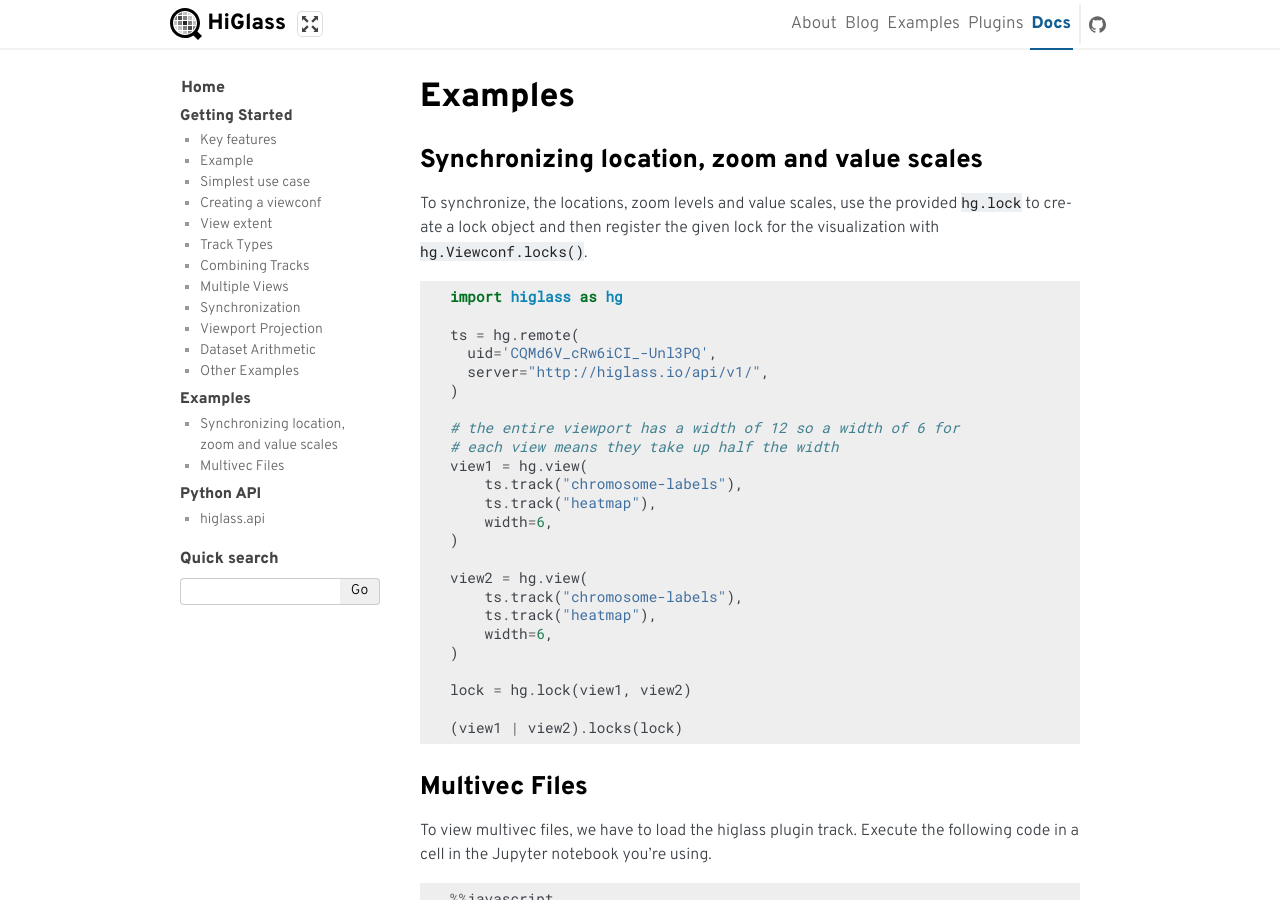
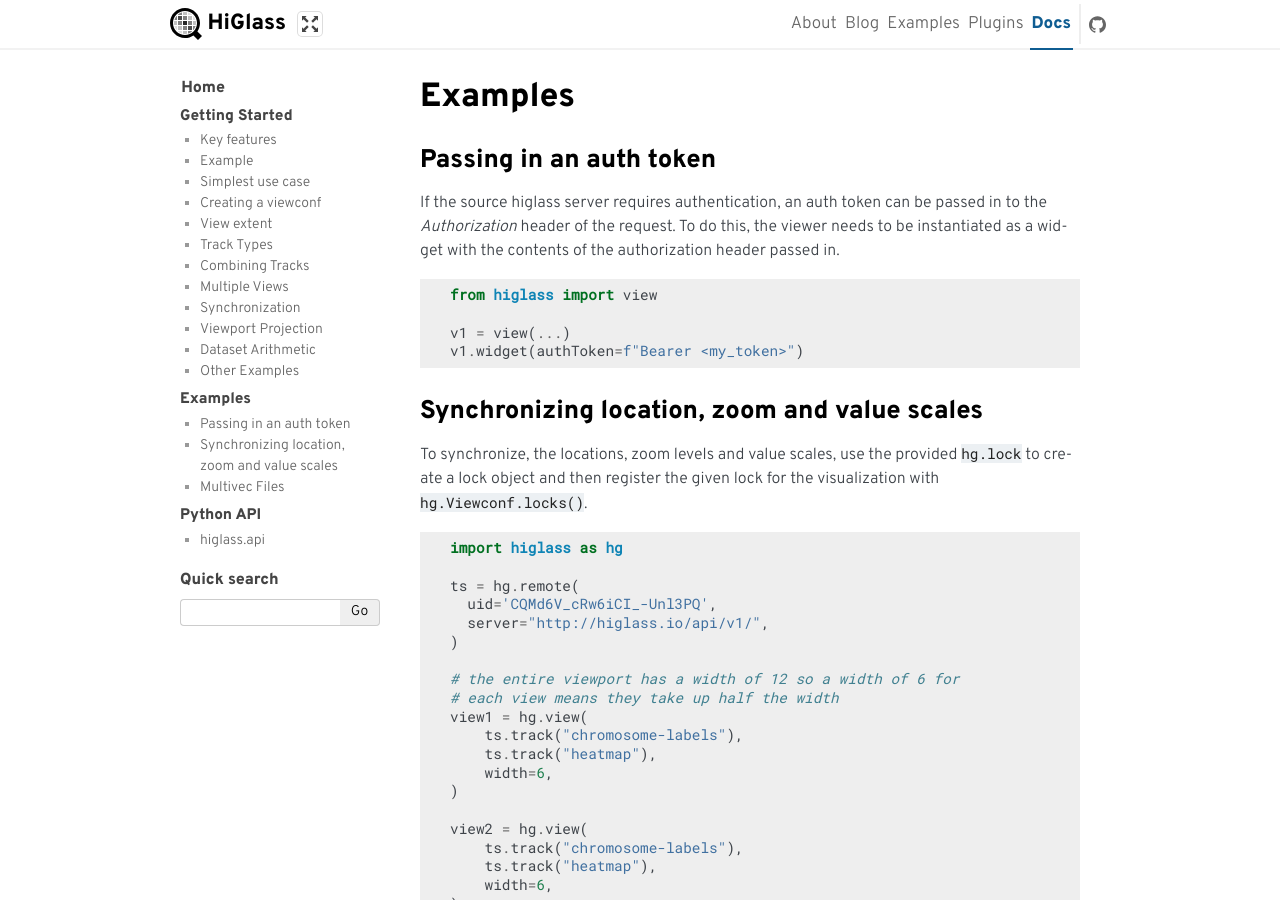
Before and after one commit to higlass/higlass-python, a Sphinx documentation site: the page built from docs/examples.rst, in a window 1280 px wide and 900 px high. Built offline with Sphinx 7.4.7, drawn with Linux system fonts in a browser that asks for light colours; formulas are drawn with MathJax 3; the version number could not be read and is left out.

Commit message:
Added docs on passing in an auth header

```diff
--- a/docs/examples.rst
+++ b/docs/examples.rst
@@ -1,5 +1,20 @@
 Examples
 ########
+
+Passing in an auth token
+------------------------
+
+If the source higlass server requires authentication, an auth token
+can be passed in to the `Authorization` header of the request. To do
+this, the viewer needs to be instantiated as a widget with the
+contents of the authorization header passed in.
+
+.. code-block:: python
+
+    from higlass import view
+
+    v1 = view(...)
+    v1.widget(authToken=f"Bearer <my_token>")
 
 Synchronizing location, zoom and value scales
 ---------------------------------------------
```
